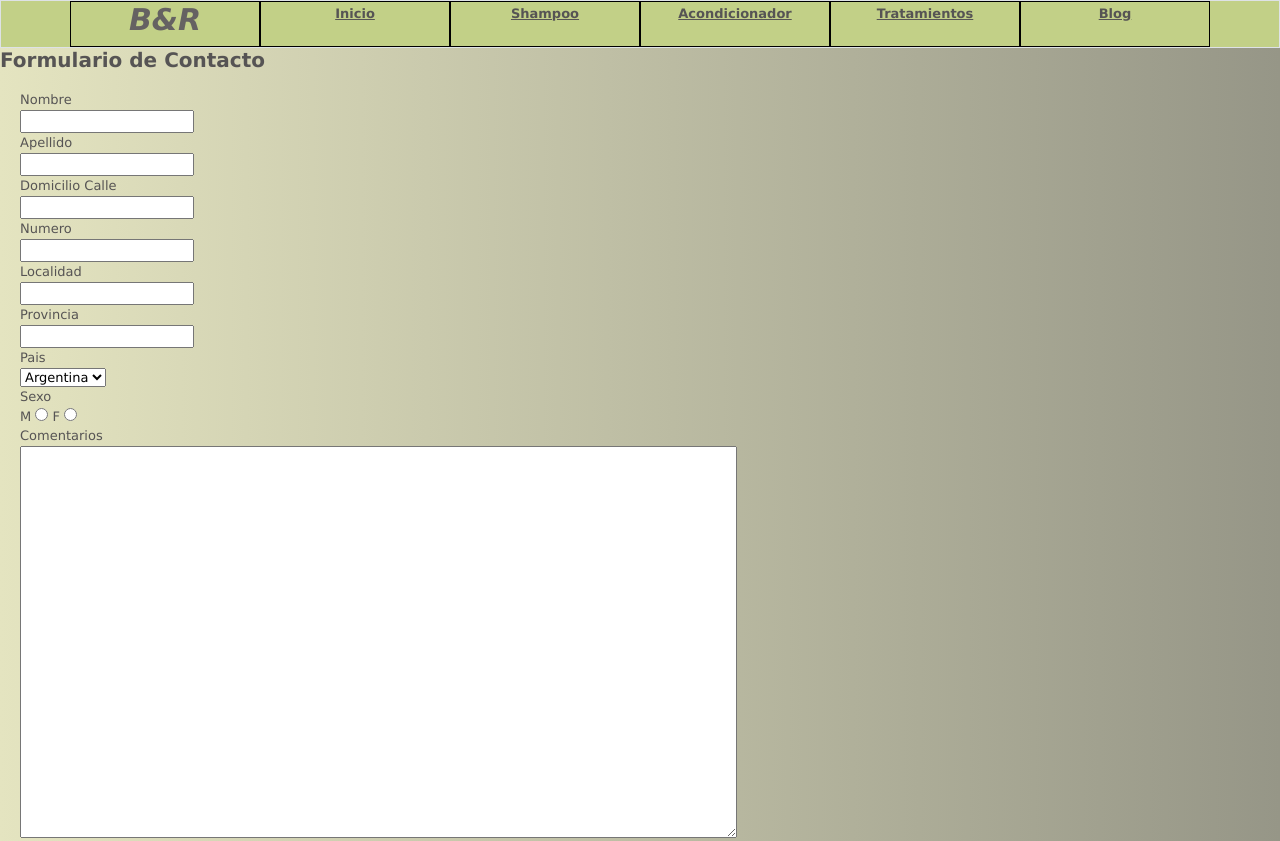
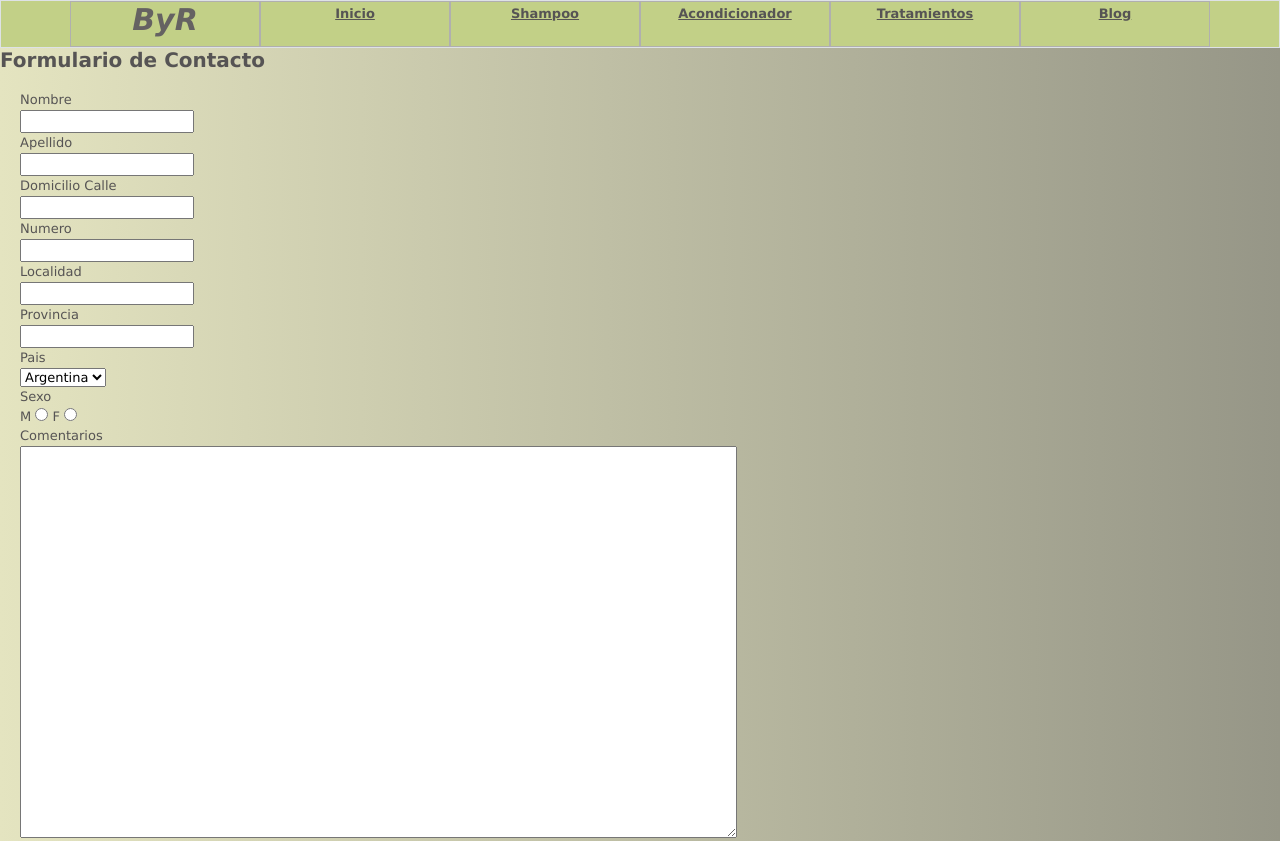
Before and after one commit to estebanlortiz/Proyecto_Coder, a plain HTML site: page pages/contacto.html in a window 1280 px wide. Shown: the top 841 px of the page. Drawn offline with nearby package versions, Linux system fonts and the light colour scheme.

Commit message:
Agregando Bootstrap

```diff
--- a/pages/contacto.html
+++ b/pages/contacto.html
@@ -18,16 +18,16 @@
         <div class="container text-center">
 
             <div class= "row">
-                    <div class="col-sm-2 col-lg-2"> <h2 class=" logo"> B&R</h2></div>
-                    <div class="col-sm-2 col-lg-2"> <a class="navegacion" href="../index.html" >  Inicio </a></div>
+                    <div class="col-sm-2 col-lg-2"> <h2 class=" logo"> ByR</h2></div>
+                    <div class="col-sm-1 col-lg-2"> <a class="navegacion" href="../index.html" >  Inicio </a></div>
                     <div class="col-sm-2 col-lg-2"> <a class="navegacion" href="./shampoo.html" >  Shampoo </a></div>
-                    <div class="col-sm-1 col-lg-2"> <a class="navegacion" href="./acondicionador.html" > Acondicionador </a> </div>
-                    <div class="col-sm-3 col-lg-2"> <a class="navegacion" href="./tratamiento.html" > Tratamientos</a></div>
-                    <div class="col-sm-1 col-lg-2"> <a class="navegacion" href="./blog.html" > Blog </a> </div>
+                    <div class="col-sm-3 col-lg-2"> <a class="navegacion" href="./acondicionador.html" > Acondicionador </a> </div>
+                    <div class="col-sm-2 col-lg-2"> <a class="navegacion" href="./tratamiento.html" > Tratamientos</a></div>
+                    <div class="col-sm-2 col-lg-2"> <a class="navegacion" href="./blog.html" > Blog </a> </div>
 
              </div>
         </div>
-        </header>
+    </header>
 
     <h2> Formulario de Contacto</h2>
 
--- a/styles/styles.scss
+++ b/styles/styles.scss
@@ -47,8 +47,7 @@ header{
             font-weight: bold;
             text-decoration: underline;
             color: map-get($estilos,color_link_hv);
-
-       }
+    }
 }
 
 
@@ -188,5 +187,5 @@ p{
 
 }
 .col-sm-2, .col-lg-2, .col-sm-1, .col-sm-3{
-    border: 1px solid black;
+border: 1px solid map-get($estilos, color_brd);
 }
```
Also changed, not shown: index.html (+6 -6 lines), pages/acondicionador.html (+1 -1 lines), pages/blog.html (+6 -6 lines), pages/shampoo.html (+3 -3 lines), pages/tratamiento.html (+6 -6 lines), styles/styles.css, 1 other file.
